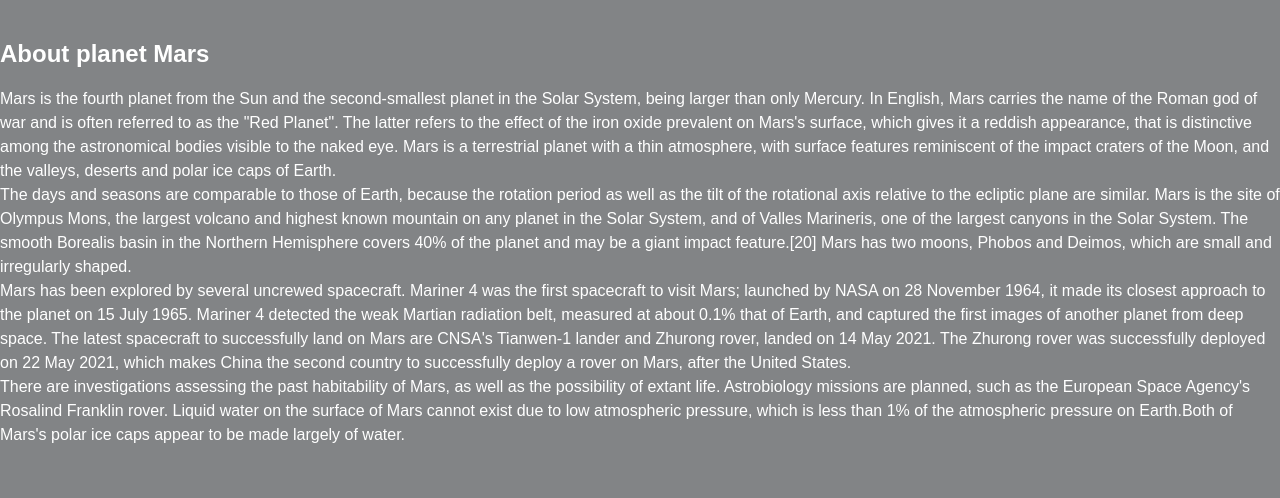
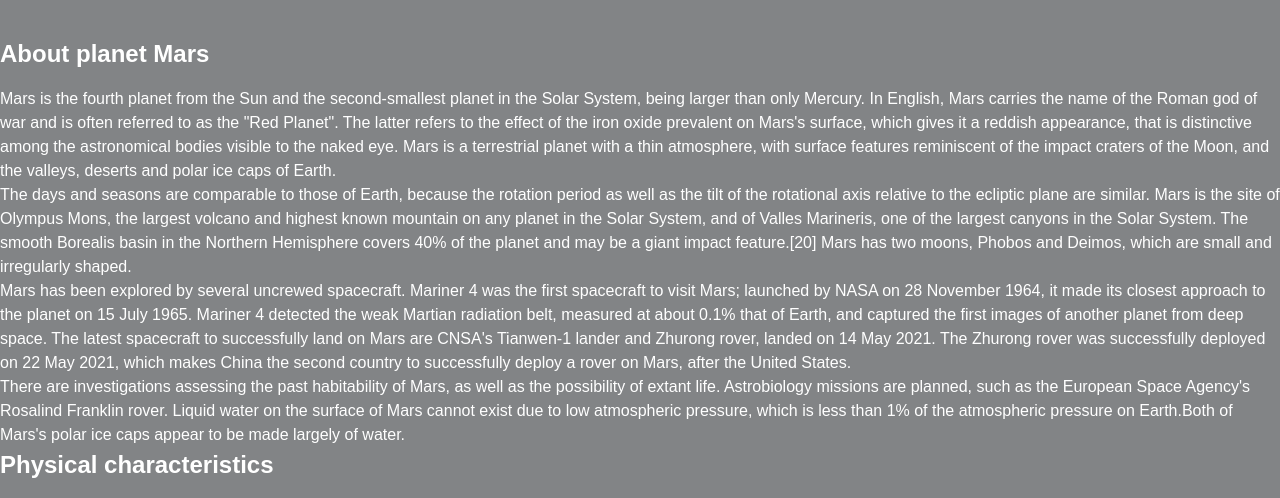
Before and after one commit to Casey2020/Mars-Web-Project, a plain HTML site: page index.html in a window 1280 px wide. Shown: the part 447-945 px from the top of the page. Before the commit the page ends 894 px from the top, so only its background shows below. Drawn offline with Linux system fonts and the light colour scheme.

Commit message:
Update index.html

```diff
--- a/index.html
+++ b/index.html
@@ -90,6 +90,8 @@
        Liquid water on the surface of Mars cannot exist due to low atmospheric pressure, which is less than 1% of the atmospheric pressure on Earth.Both of Mars's polar ice caps appear to be made largely of water.
     </p>
 
+    <h2>Physical characteristics</h2>
+
     <!-- <section class="boxes">
         <div class="container">
            <div class="box">
```
